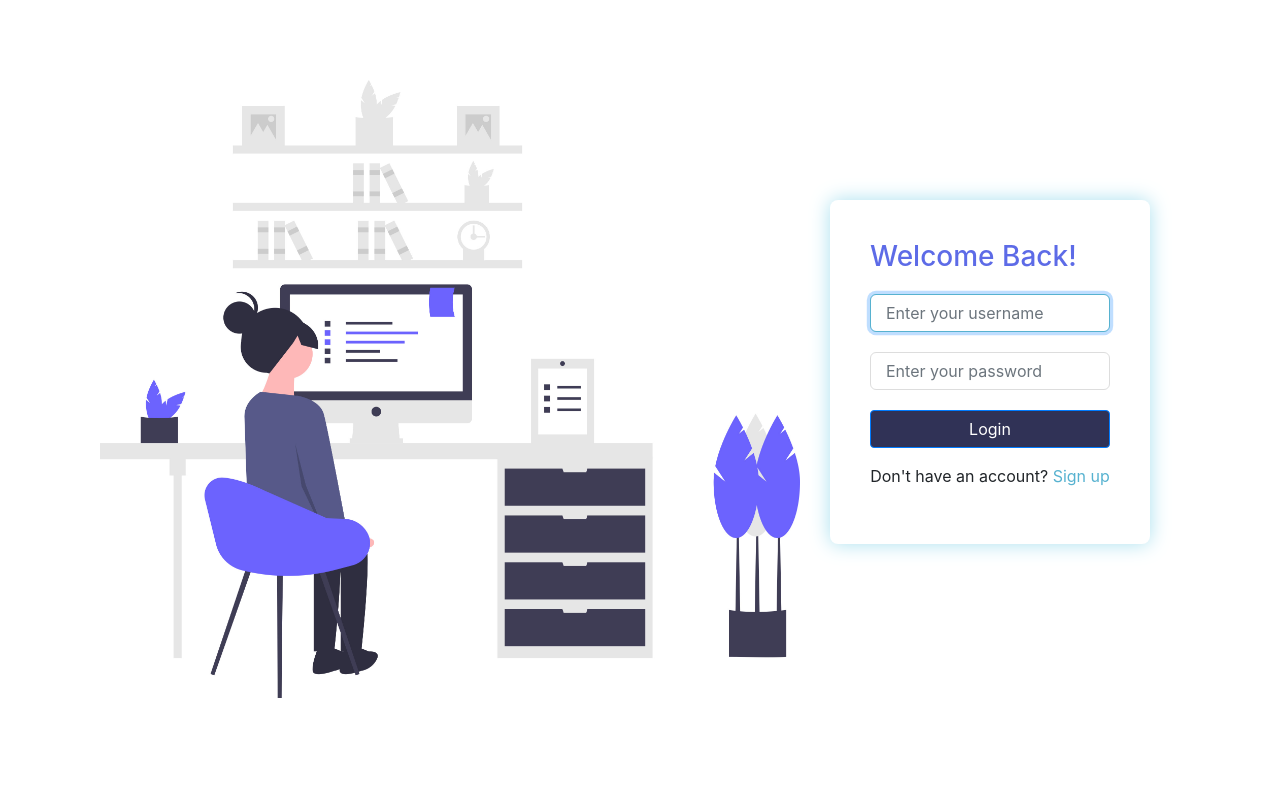
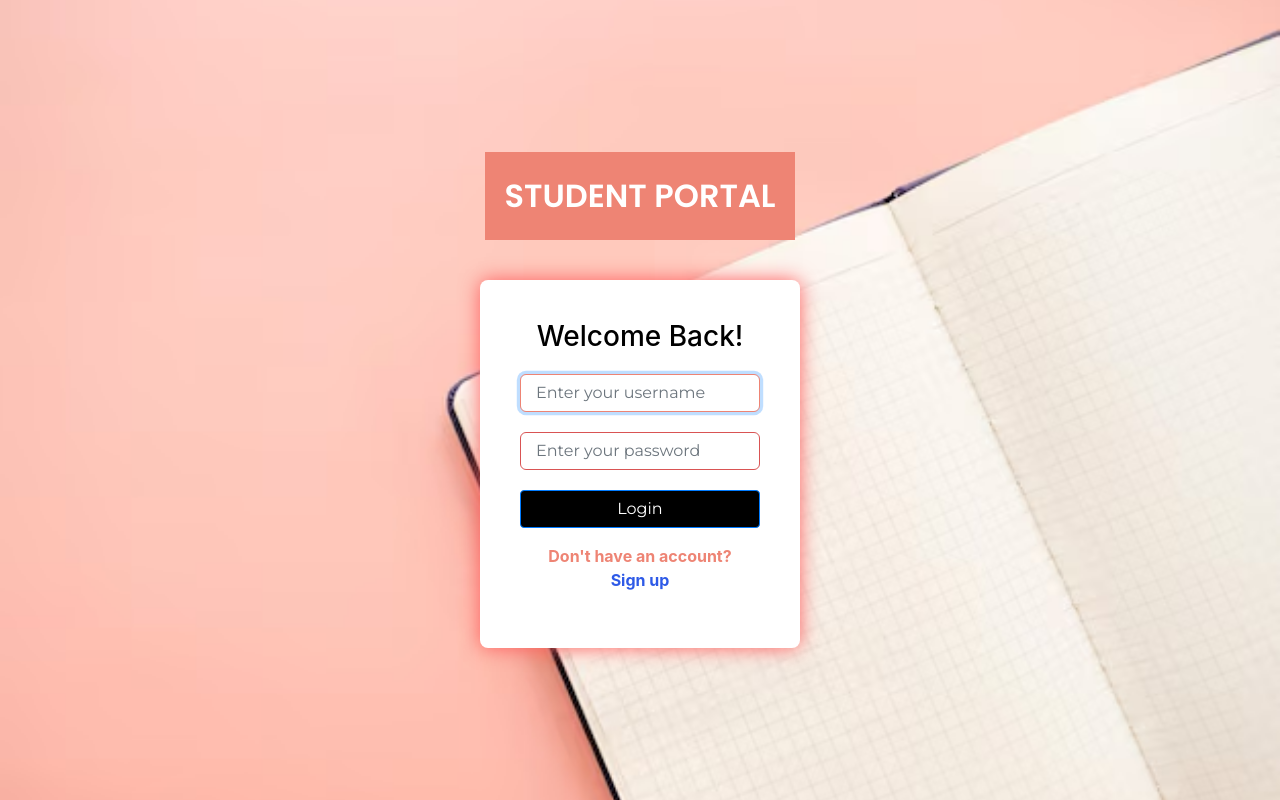
Before and after one commit to takshkothari/itl_mini_proj, a Django app: page / in a window 1280 px wide. Run offline with Django 5.2, Linux system fonts and the light colour scheme; some libraries are stand-ins or nearby versions.

Commit message:
updated ui for all except admin

```diff
--- a/templates/login.html
+++ b/templates/login.html
@@ -5,34 +5,51 @@
     <meta name="viewport" content="width=device-width, initial-scale=1.0">
     <title>Login</title>
     <link href="https://stackpath.bootstrapcdn.com/bootstrap/4.5.2/css/bootstrap.min.css" rel="stylesheet">
+    <link href="https://fonts.googleapis.com/css2?family=Montserrat:wght@400;600&display=swap" rel="stylesheet">
+    <link href="https://fonts.googleapis.com/css2?family=Poppins:wght@400;600&display=swap" rel="stylesheet">
     <style>
+        body {
+            background-image: url('../static/images/login.avif');
+            background-size: cover;
+            background-position: center;
+            height: 100vh;
+            margin: 0;
+            display: flex;
+            justify-content: center;
+            align-items: center;
+            flex-direction: column; /* Align items vertically */
+            font-weight: bold;
+        }
+
+        .title {
+            font-family: "Poppins", sans-serif;
+            font-size: 32px;
+            color: #FFF;
+            margin-bottom: 20px;
+            text-align: center;
+            padding: 20px; /* Added padding */
+            background-color: #ee8474; /* Peach background color */
+            font-weight: bold;
+        }
+
         .login-container {
             width: 320px;
-            margin: auto;
             padding: 40px;
             background-color: #fff;
             border-radius: 8px;
-            box-shadow: 0 0 20px #a9e0ef;
-            margin-top: 200px;
-        }
-
-        .login-image {
-            width: 700px;
-            height: 600px;
-        }
-
-        .image-column {
-            margin-top: 80px;
-            text-align: left;
+            box-shadow: 0 0 20px #ff5f5f;
+            margin-top: 20px;
         }
 
         h2 {
             margin-bottom: 20px;
             font-size: 28px;
-            color: #5d6be7;
+            color: #000;
+            text-align: center;
         }
 
         form {
+            font-family:"Montserrat", sans-serif;
             text-align: left;
         }
 
@@ -41,7 +58,7 @@
             width: 100%;
             padding: 15px;
             margin-bottom: 20px;
-            border: 1px solid #ddd;
+            border: 1px solid #d95454;
             border-radius: 6px;
             font-size: 16px;
             transition: border-color 0.3s ease;
@@ -49,13 +66,14 @@
 
         input[type="text"]:focus,
         input[type="password"]:focus {
-            border-color: #57b2d0;
+            border-color: #ee8474;
         }
 
         button {
             width: 100%;
             padding: 15px;
-            background-color:#4d72cf ;
+            background-color:#0411369c ;
+
             color: #ffffff;
             border: none;
             border-radius: 6px;
@@ -69,41 +87,30 @@
         }
 
         .error-messages {
-            color: #3399ff;
+            color: #ed2c2c;
             margin-bottom: 20px;
             font-size: 14px;
         }
 
         a {
-            color: #57b2d0;
+            color: #2e5ae7;
             text-decoration: none;
             font-size: 16px;
             transition: color 0.3s ease;
         }
 
         a:hover {
-            color: #3399ff;
+            color: #ee8474;
         }
-
-        .image-column {
-            text-align: center;
-        }
-
-        .login-image {
-            max-width: 100%;
-            height: auto;
+        p{
+            color: #ee8474;
         }
 
     </style>
 </head>
 
 <body>
-    <div class="container">
-        <div class="row justify-content-center">
-            <div class="image-column">
-                <img src="../static/images/new.jpg" alt="Login Image" class="login-image">
-            </div>
-            <div class="col-lg-4">
+    <div class="title">STUDENT PORTAL</div> <!-- Added title div -->
     <div class="login-container">
         <h2>Welcome Back!</h2>
         {% if messages %}
@@ -121,12 +128,9 @@
             <div class="form-group">
                 <input type="password" class="form-control" name="password" placeholder="Enter your password" required>
             </div>
-                        <button type="submit" class="btn btn-primary" style="background-color: #303256 ;">Login</button>
+            <button type="submit" class="btn btn-primary" style="background-color: #000000 ;">Login</button>
         </form>
-                    <p class="mt-3 text-center">Don't have an account? <a href="{% url 'register' %}">Sign up</a></p>
-                </div>
-            </div>
-        </div>
+        <p class="mt-3 text-center font-family:Montserrat, sans-serif">Don't have an account? <br><a href="{% url 'register' %}">Sign up</a></p>
     </div>
 </body>
 </html>
```
Also changed, not shown: templates/home.html (+17 -10 lines), templates/register.html (+71 -39 lines), db.sqlite3, static/images/login.avif (added), static/images/login.jpg (added), 4 other files. Lines whose indentation alone changed are shown as unchanged.
